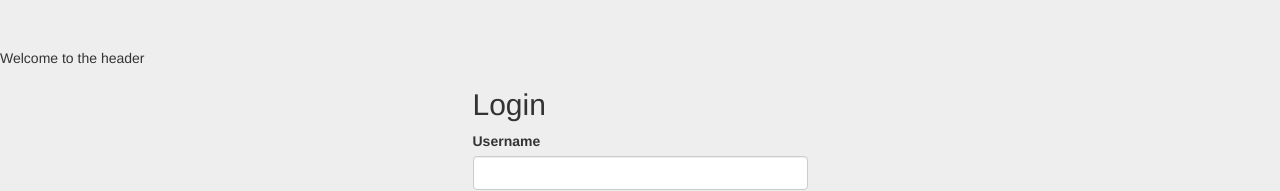
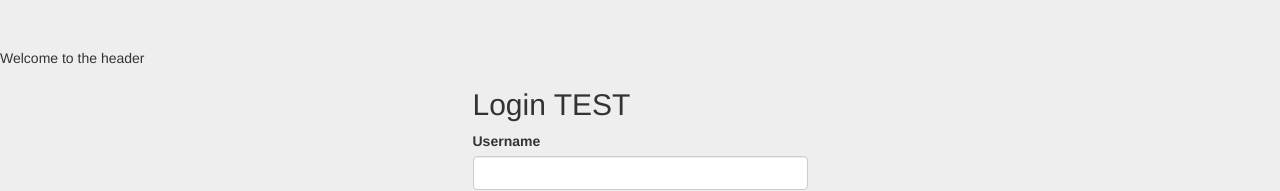
Before and after one commit to samuel6464/parc14, a React app: page /login in a window 1280 px wide. Shown: the top 191 px of the page. Built offline with nearby package versions, Linux system fonts and the light colour scheme.

Commit message:
test header zero

```diff
--- a/src/LoginPage/LoginPage.jsx
+++ b/src/LoginPage/LoginPage.jsx
@@ -41,7 +41,7 @@ class LoginPage extends React.Component {
         const { username, password, submitted } = this.state;
         return (
             <div className="col-md-6 col-md-offset-3">
-                <h2>Login</h2>
+                <h2>Login TEST</h2>
                 <form name="form" onSubmit={this.handleSubmit}>
                     <div className={'form-group' + (submitted && !username ? ' has-error' : '')}>
                         <label htmlFor="username">Username</label>
```
